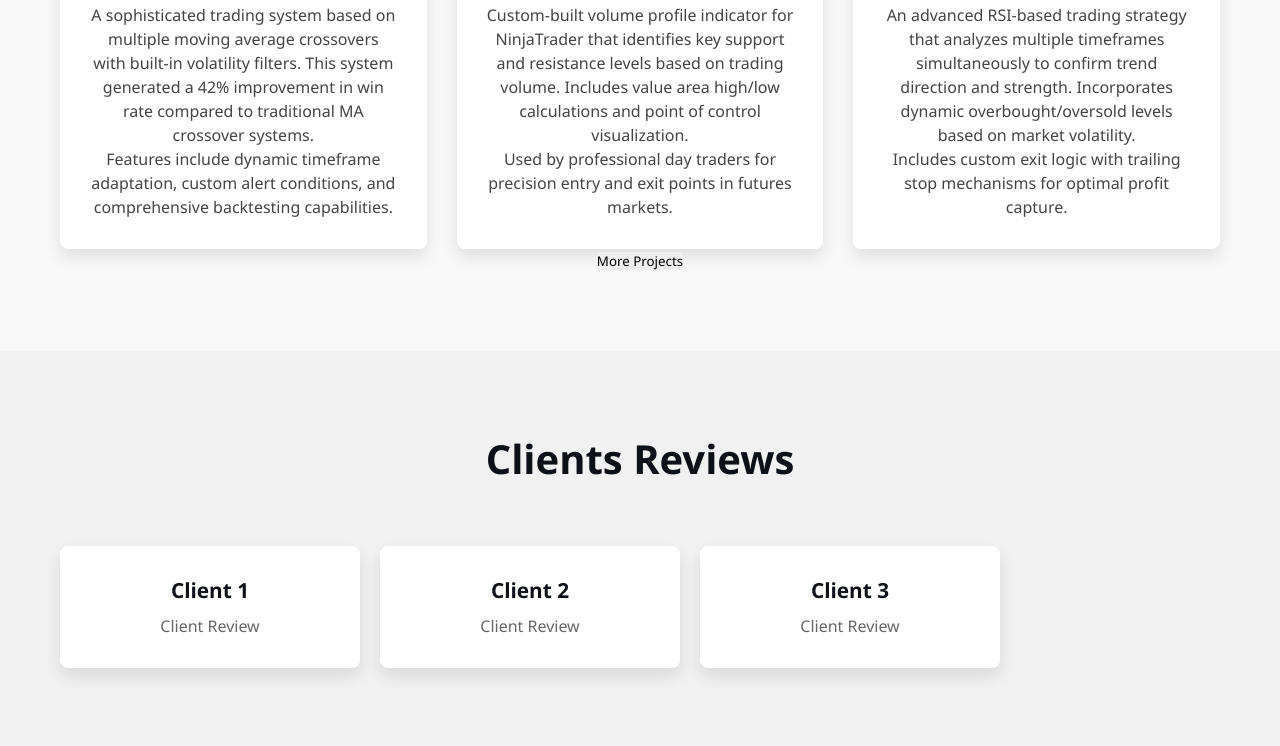
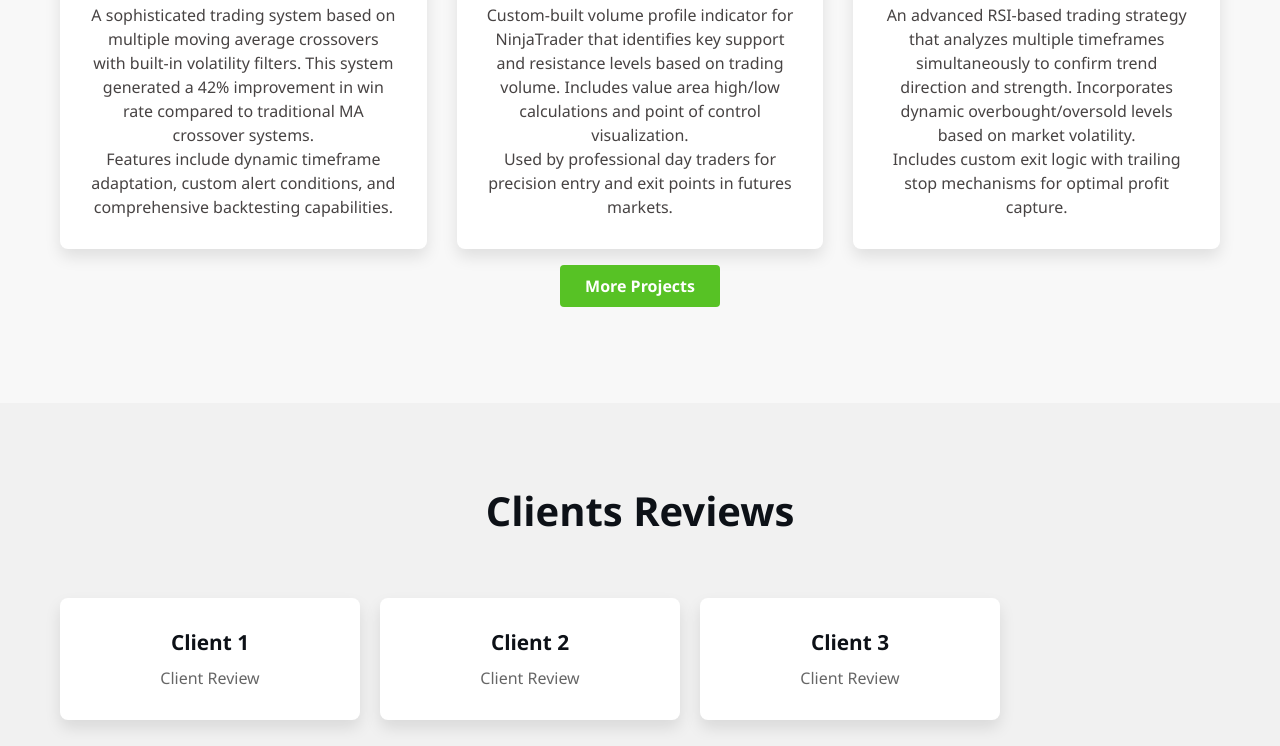
Before and after one commit to jbzmcs/FreelanceCodingTrades, a plain HTML site: page index.html in a window 1280 px wide. Shown: the part 2440-3186 px from the top of the page. Drawn offline with Linux system fonts and the light colour scheme.

Commit message:
feat: styled and centered more porjects button

```diff
--- a/style.css
+++ b/style.css
@@ -310,6 +310,23 @@ section{
     color: #474343;
 }
 
+.project_btn{
+    text-align: center;
+    margin: 1rem;
+}
+.project_btn button{
+    background-color: #57c225;
+    color: #fff;
+    font-size: 1rem;
+    font-weight: 600;
+    padding: 10px 25px;
+    border-radius: 4px;
+    transition: all 0.3s ease;
+}
+
+.project_btn button:hover {
+    background-color: #4CAF50;
+}
 /* Clients Section */
 #clients {
     background-color: #f1f1f1;
```
